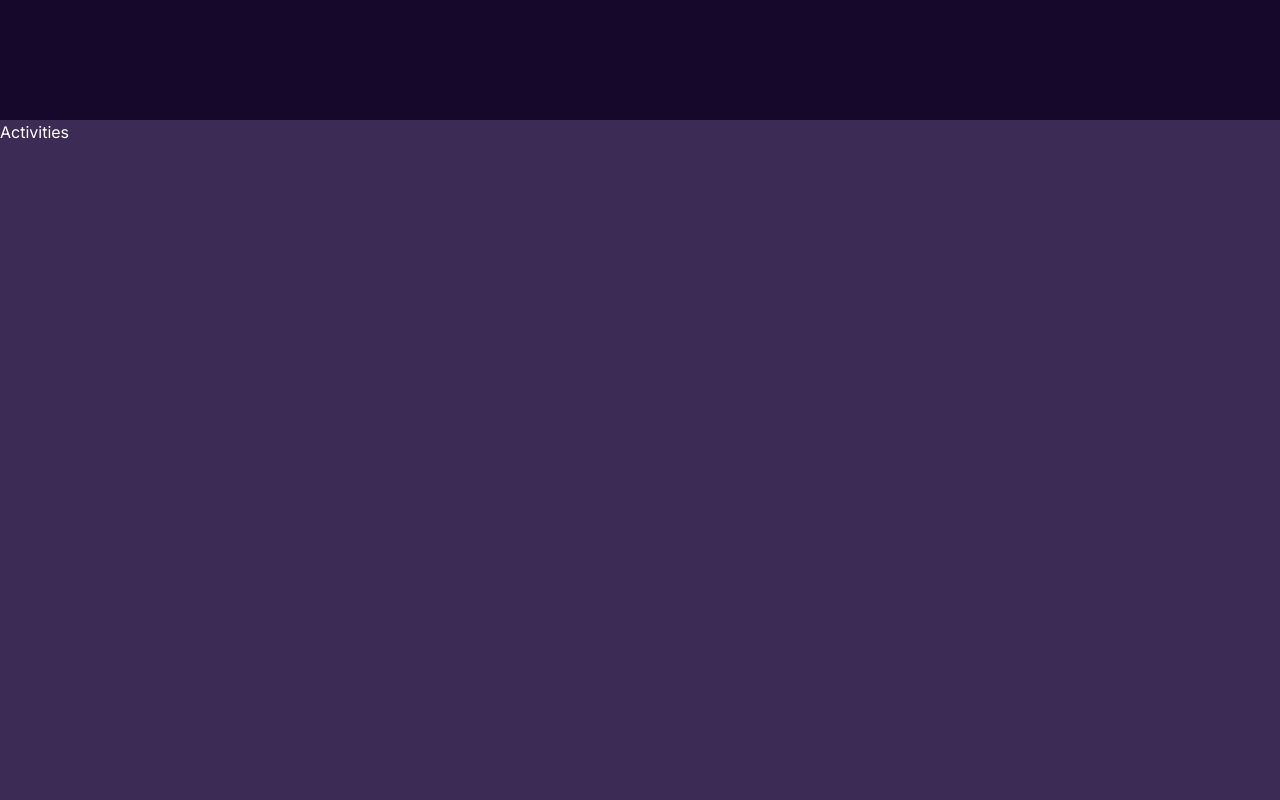
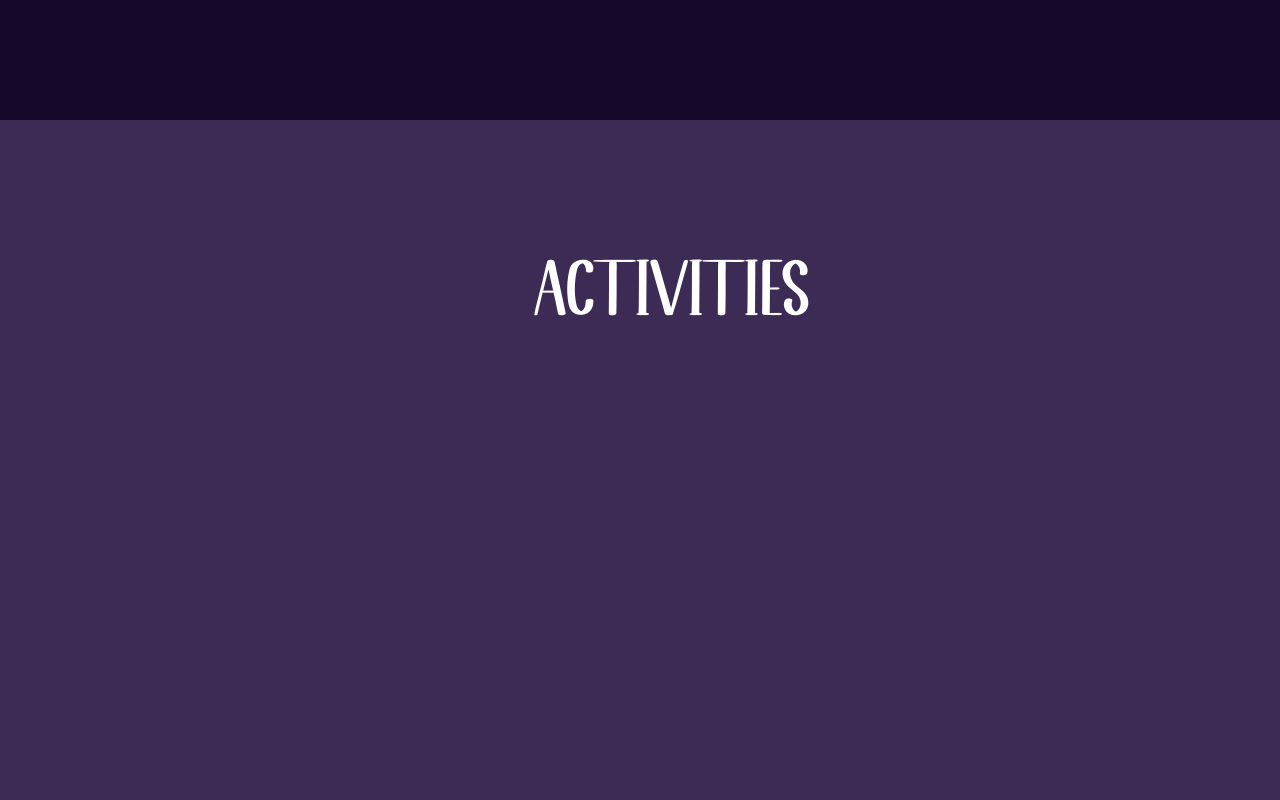
Before and after one commit to gdizon/uogdc, a Next.js app: page / in a window 1280 px wide. Shown: the part 680-1480 px from the top of the page. Built offline with nearby package versions, Linux system fonts and the light colour scheme; a web font is replaced by a local one.

Commit message:
home page

```diff
--- a/src/app/activities/activities.css
+++ b/src/app/activities/activities.css
@@ -1,8 +1,16 @@
 #activities {
     background-color: #3c2b54;
-    /* background: linear-gradient(180deg, #1a0a1e 10%,#4b286b 100%); */
 
     color: white;
 
+    display: flex;
+    flex-direction: column;
+    align-items: center;
+
     height: 100vh;
 }
+
+.activities-title {
+
+    padding-top: 10vh;
+}
--- a/src/app/activities/page.tsx
+++ b/src/app/activities/page.tsx
@@ -5,7 +5,12 @@ import './activities.css';
 const Activities = () => {
     return (
         <section id="activities">
-            <h1>Activities</h1>
+            <div className='title'>
+                <h1 className='activities-title'>ACTIVITIES</h1>
+            </div>
+            <div className='jams'>
+
+            </div>
         </section>
     );
 }
--- a/src/app/globals.css
+++ b/src/app/globals.css
@@ -115,7 +115,7 @@
 /*--------- Font: Join-the-club ---------*/
 /* USED IN:
             Title: JOIN THE CLUB!
-            [ADD NEXT SECTION]
+            Title: ACTIVITIES
             ...
 */
 @font-face {
```
